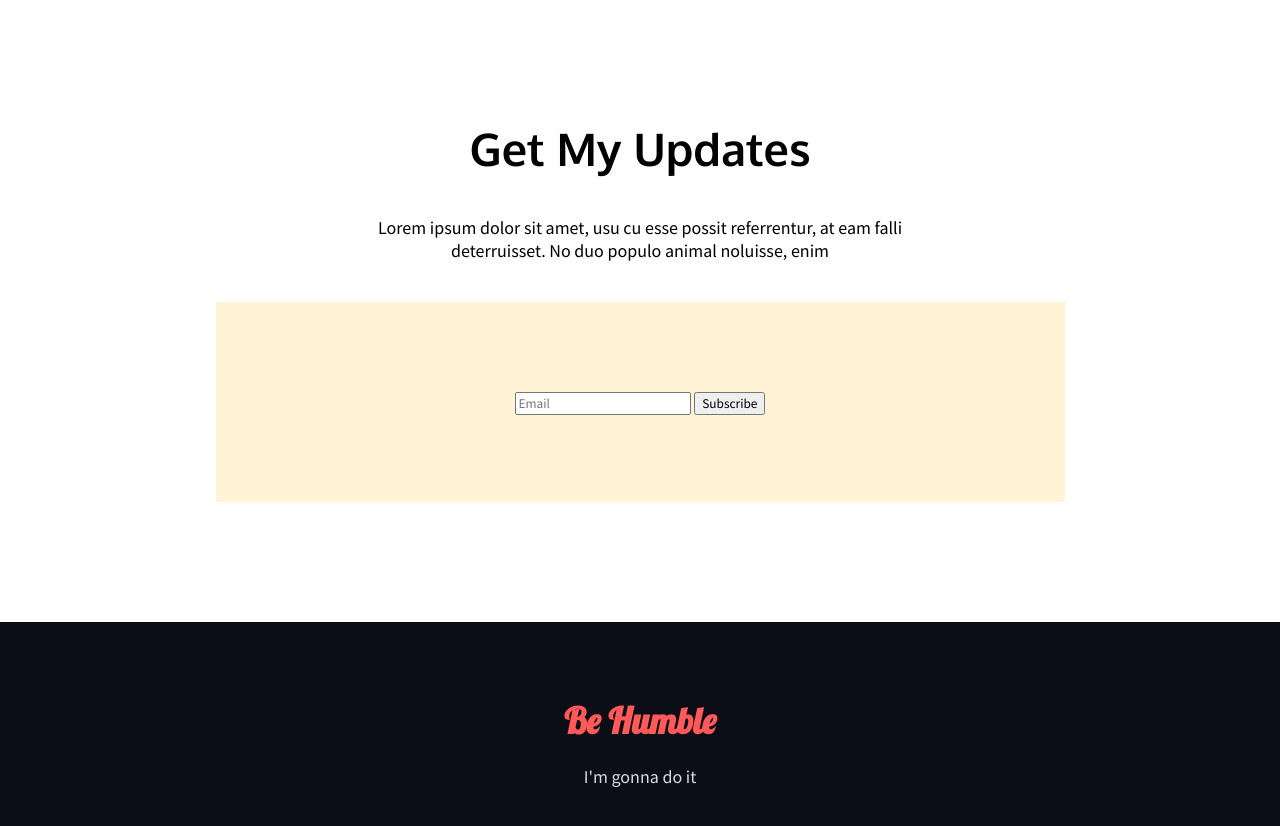
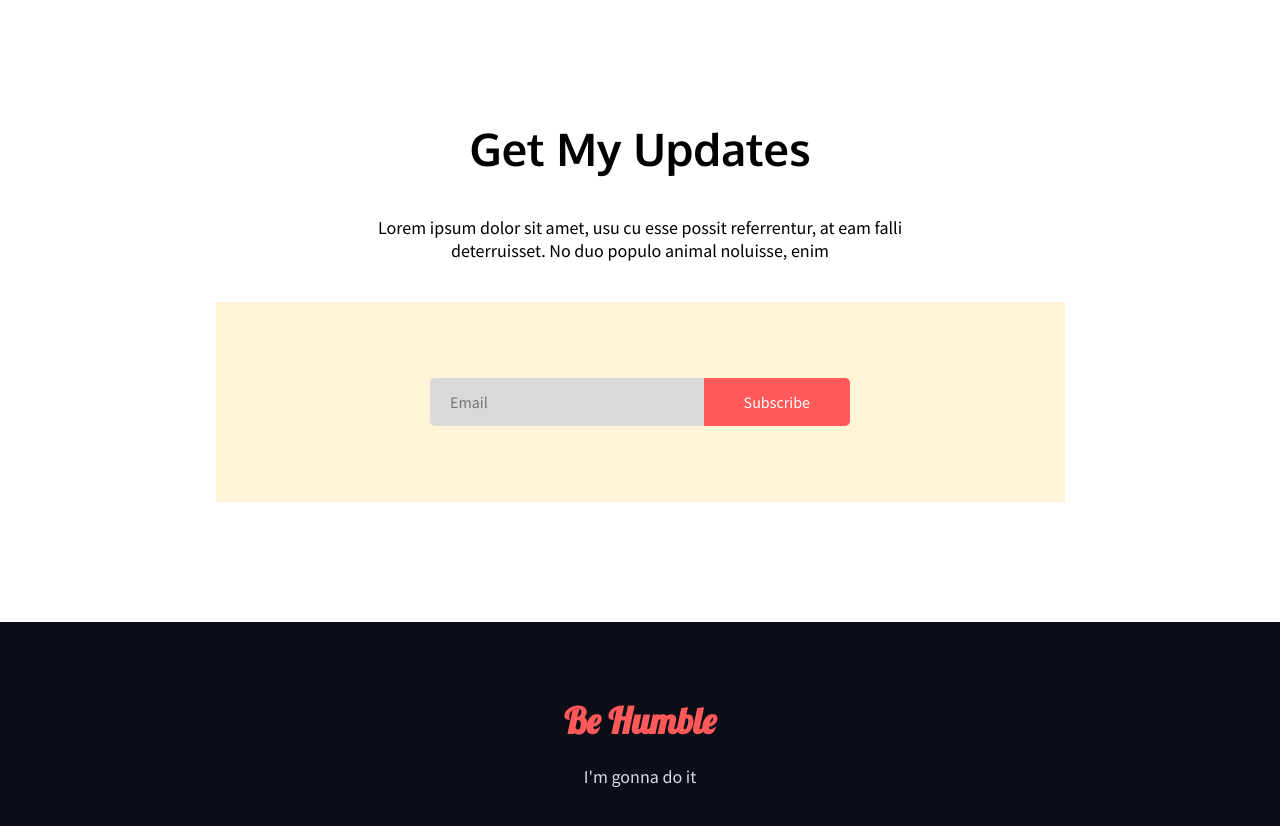
Before and after one commit to aroy15/donate-today, a plain HTML site: page index.html in a window 1280 px wide. Shown: the part 1860-2686 px from the top of the page. Drawn offline with Linux system fonts and the light colour scheme.

Commit message:
get my updates done

```diff
--- a/index.html
+++ b/index.html
@@ -68,7 +68,7 @@
             <div class="get-update-form d-flex align-center justify-content-center">
                 <form>
                     <input type="text" placeholder="Email">
-                    <button type="submit">Subscribe</button>
+                    <button type="submit" class="btn-red btn-subscribe">Subscribe</button>
                 </form>
             </div>
         </div>
--- a/style.css
+++ b/style.css
@@ -41,10 +41,10 @@ h3{
     display:inline-block;
     margin-top:10px;
     border:none;
+    cursor: pointer;
 }
 .container{
-    max-width:1130px;
-    width:100%;
+    width:1130px;
     margin:auto;
     padding:0 20px;
 }
@@ -112,12 +112,29 @@ section{
     margin-right:0;
 }
 .get-update .get-update-form{
-    max-width:809px;
-    width:100%;
+    width:809px;
     margin:40px auto 100px auto;
     background:#FFF4D6;
     padding:20px;
     height:160px;
+}
+.get-update-form input{
+    height:48px;
+    width:235px;
+    background-color:#D9D9D9;
+    border-radius:5px 0 0 5px;
+    padding:0px 20px;
+    border:none;
+    font-size:16px;
+}
+.get-update-form .btn-subscribe{
+    font-size:16px;
+    padding:14px 40px;
+    border-radius:0 5px 5px 0;
+    background:#FF5959;
+    color:#ffffff;
+    margin-left:-5px;
+    margin-top:0;
 }
 footer{
     background-color:#0B0D17;
```
